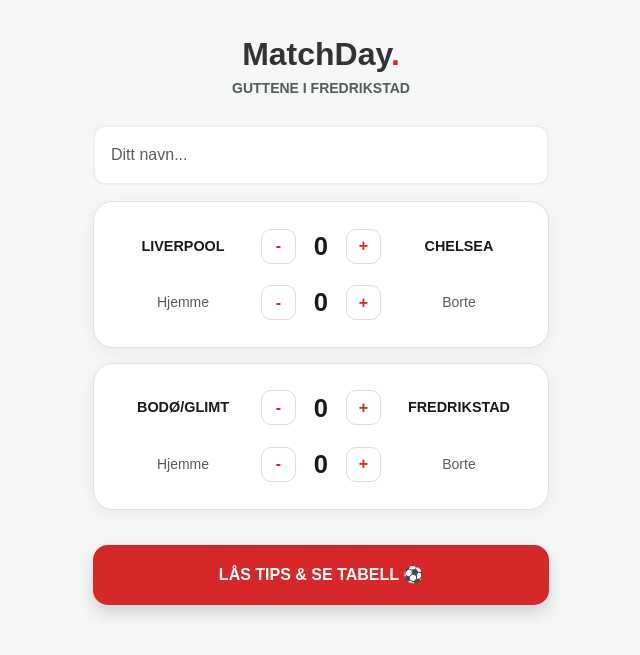
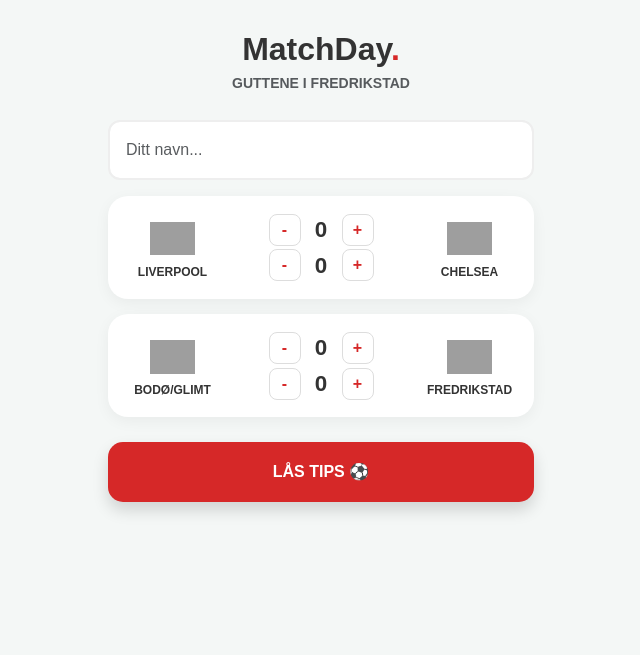
Before and after one commit to claseasybranding-ops/matchday-demo, a Flask app: page / in a window 1280 px wide. Shown: the top 655 px of the page, without its empty margins (319-959 px from the left). Run offline with Flask 3, Linux system fonts and the light colour scheme; grey boxes are pictures that could not be loaded.

Commit message:
Update index.html

```diff
--- a/templates/index.html
+++ b/templates/index.html
@@ -6,115 +6,68 @@
     <title>MatchDay Fredrikstad</title>
     <link href="https://cdn.jsdelivr.net/npm/bootstrap@5.3.0/dist/css/bootstrap.min.css" rel="stylesheet">
     <style>
-        body { background-color: #f4f7f6; color: #333; font-family: sans-serif; padding-bottom: 50px; }
+        body { background-color: #f4f7f6; color: #333; font-family: sans-serif; }
         .match-card {
-            background: white;
-            border-radius: 20px;
-            padding: 20px;
-            margin-bottom: 15px;
-            box-shadow: 0 4px 15px rgba(0,0,0,0.05);
-            border: 1px solid #e0e0e0;
+            background: white; border-radius: 20px; padding: 15px;
+            margin-bottom: 15px; box-shadow: 0 4px 15px rgba(0,0,0,0.05);
         }
-        .team-name {
-            font-weight: 800;
-            font-size: 0.9rem; /* Litt mindre skrift for å unngå kræsj */
-            text-transform: uppercase;
-            color: #1a1a1a;
-            line-height: 1.2;
+        .team-container { display: flex; flex-direction: column; align-items: center; justify-content: center; }
+        .team-logo { width: 45px; height: 45px; object-fit: contain; margin-bottom: 5px; }
+        .team-name { font-weight: 800; font-size: 0.75rem; text-transform: uppercase; text-align: center; line-height: 1.1; }
+
+        .score-row { display: flex; align-items: center; justify-content: center; gap: 8px; margin: 2px 0; }
+        .btn-qty {
+            border: 1px solid #ddd; background: #fff; color: #d62828;
+            width: 32px; height: 32px; border-radius: 8px; font-weight: bold;
         }
+        .score-val { font-size: 1.4rem; font-weight: 800; min-width: 25px; text-align: center; }
 
-        .score-row { display: flex; align-items: center; justify-content: center; gap: 10px; margin: 5px 0; }
-        .btn-qty {
-            border: 1px solid #ddd;
-            background: #fff;
-            color: #d62828;
-            width: 35px;
-            height: 35px;
-            border-radius: 10px;
-            font-weight: bold;
-            transition: 0.2s;
-        }
-        .score-val { font-size: 1.6rem; font-weight: 800; min-width: 30px; text-align: center; color: #1a1a1a; }
-
-        .btn-send {
-            background: #d62828; color: white; border: none; padding: 18px;
-            border-radius: 15px; width: 100%; font-weight: bold; margin-top: 20px;
-        }
-        .header { padding: 30px 0 10px 0; text-align: center; }
+        .header { padding: 25px 0 10px 0; text-align: center; }
         .logo { font-size: 2rem; font-weight: 900; }
         .logo span { color: #d62828; }
-
-        /* Mobil-fix for symmetri */
-        @media (max-width: 400px) {
-            .team-name { font-size: 0.8rem; }
-            .score-val { font-size: 1.4rem; }
-            .btn-qty { width: 30px; height: 30px; }
-        }
+        .btn-send { background: #d62828; color: white; border: none; padding: 18px; border-radius: 15px; width: 100%; font-weight: bold; margin-top: 10px; }
     </style>
 </head>
 <body>
 
-<div class="container" style="max-width: 480px;">
+<div class="container" style="max-width: 450px;">
     <div class="header">
         <div class="logo">MatchDay<span>.</span></div>
         <p class="text-muted small fw-bold">GUTTENE I FREDRIKSTAD</p>
     </div>
 
-    <div class="mb-3">
-        <input type="text" id="brukerNavn" class="form-control p-3" placeholder="Ditt navn..." style="border-radius: 12px; border: 2px solid #eee;">
-    </div>
+    <input type="text" id="brukerNavn" class="form-control mb-3 p-3" placeholder="Ditt navn..." style="border-radius: 12px; border: 2px solid #eee;">
 
+    {% for k in kamper %}
     <div class="match-card">
-        <div class="row align-items-center text-center g-0">
-            <div class="col-4 team-name px-1">LIVERPOOL</div>
-            <div class="col-4">
+        <div class="row align-items-center g-0">
+            <div class="col-3 team-container">
+                <img src="{{ k.h_logo }}" class="team-logo">
+                <div class="team-name">{{ k.h_navn }}</div>
+            </div>
+
+            <div class="col-6">
                 <div class="score-row">
-                    <button class="btn-qty" onclick="endre('h1', -1)">-</button>
-                    <span class="score-val" id="h1">0</span>
-                    <button class="btn-qty" onclick="endre('h1', 1)">+</button>
+                    <button class="btn-qty" onclick="endre('h{{ k.id }}', -1)">-</button>
+                    <span class="score-val" id="h{{ k.id }}">0</span>
+                    <button class="btn-qty" onclick="endre('h{{ k.id }}', 1)">+</button>
+                </div>
+                <div class="score-row">
+                    <button class="btn-qty" onclick="endre('b{{ k.id }}', -1)">-</button>
+                    <span class="score-val" id="b{{ k.id }}">0</span>
+                    <button class="btn-qty" onclick="endre('b{{ k.id }}', 1)">+</button>
                 </div>
             </div>
-            <div class="col-4 team-name px-1">CHELSEA</div>
-        </div>
-        <div class="row align-items-center text-center g-0 mt-2">
-            <div class="col-4 small text-muted">Hjemme</div>
-            <div class="col-4">
-                <div class="score-row">
-                    <button class="btn-qty" onclick="endre('b1', -1)">-</button>
-                    <span class="score-val" id="b1">0</span>
-                    <button class="btn-qty" onclick="endre('b1', 1)">+</button>
-                </div>
+
+            <div class="col-3 team-container">
+                <img src="{{ k.b_logo }}" class="team-logo">
+                <div class="team-name">{{ k.b_navn }}</div>
             </div>
-            <div class="col-4 small text-muted">Borte</div>
         </div>
     </div>
+    {% endfor %}
 
-    <div class="match-card">
-        <div class="row align-items-center text-center g-0">
-            <div class="col-4 team-name px-1">BODØ/GLIMT</div>
-            <div class="col-4">
-                <div class="score-row">
-                    <button class="btn-qty" onclick="endre('h2', -1)">-</button>
-                    <span class="score-val" id="h2">0</span>
-                    <button class="btn-qty" onclick="endre('h2', 1)">+</button>
-                </div>
-            </div>
-            <div class="col-4 team-name px-1">FREDRIKSTAD</div>
-        </div>
-        <div class="row align-items-center text-center g-0 mt-2">
-            <div class="col-4 small text-muted">Hjemme</div>
-            <div class="col-4">
-                <div class="score-row">
-                    <button class="btn-qty" onclick="endre('b2', -1)">-</button>
-                    <span class="score-val" id="b2">0</span>
-                    <button class="btn-qty" onclick="endre('b2', 1)">+</button>
-                </div>
-            </div>
-            <div class="col-4 small text-muted">Borte</div>
-        </div>
-    </div>
-
-    <button class="btn-send shadow" onclick="sendTips()">LÅS TIPS & SE TABELL ⚽</button>
+    <button class="btn-send shadow" onclick="sendTips()">LÅS TIPS ⚽</button>
 </div>
 
 <script>
@@ -123,11 +76,10 @@
         let ny = parseInt(el.innerText) + verdi;
         if(ny >= 0) el.innerText = ny;
     }
-
     function sendTips() {
         const navn = document.getElementById('brukerNavn').value;
-        if(!navn) { alert('Skriv navnet ditt!'); return; }
-        alert('Takk, ' + navn + '! Tips lagret.');
+        if(!navn) { alert('Skriv navnet!'); return; }
+        alert('Tips for begge kamper er lagret!');
     }
 </script>
 
```
